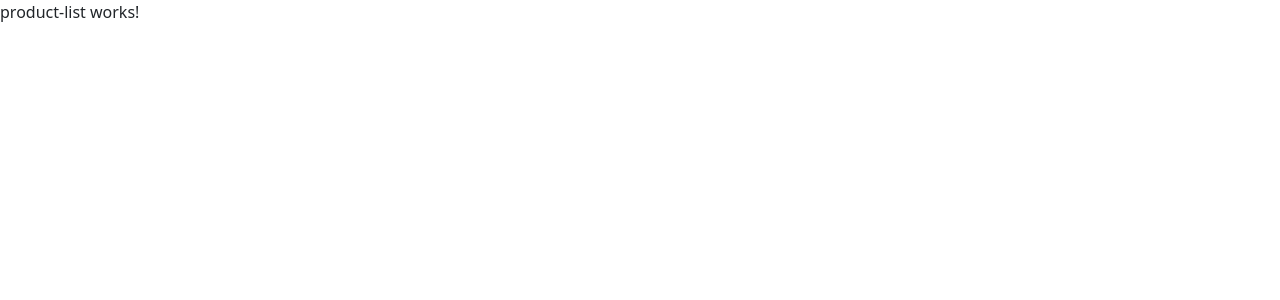
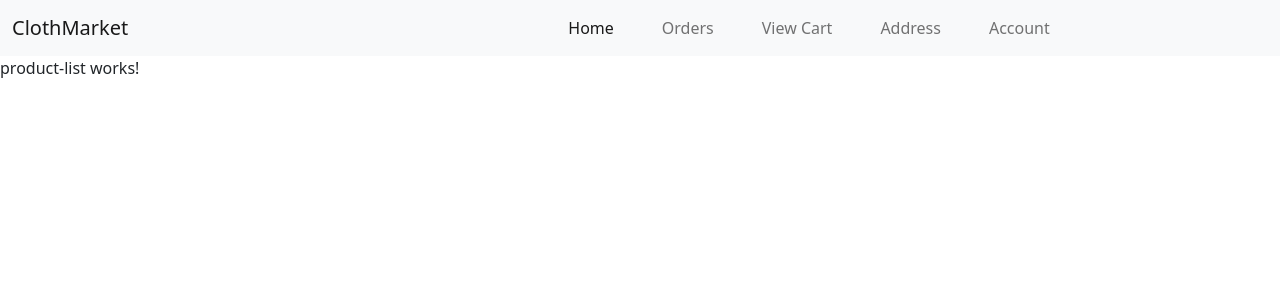
Before and after one commit to Akshay-clou/Pyrahackathon, an Angular app: page / in a window 1280 px wide. Shown: the top 300 px of the page. Built offline with nearby package versions, Linux system fonts and the light colour scheme.

Commit message:
header added

```diff
--- a/src/app/app.component.html
+++ b/src/app/app.component.html
@@ -1,3 +1,29 @@
 
-
+<nav class="navbar navbar-expand-lg navbar-light bg-light">
+  <div class="container-fluid">
+    <a class="navbar-brand" routerLink="/">ClothMarket</a>
+    <button class="navbar-toggler" type="button" data-bs-toggle="collapse" data-bs-target="#navbarTogglerDemo02" aria-controls="navbarTogglerDemo02" aria-expanded="false" aria-label="Toggle navigation">
+      <span class="navbar-toggler-icon"></span>
+    </button>
+    <div class="collapse navbar-collapse " id="navbarTogglerDemo02">
+      <ul class="navbar-nav me-auto mb-2 mb-lg-0  " style="margin-left: 400px;" >
+        <li class="nav-item px-3">
+          <a class="nav-link active" aria-current="page" routerLink="/">Home</a>
+        </li>
+        <li class=" px-3">
+          <a class="nav-link" routerLink="order-summary">Orders</a>
+        </li>
+        <li class=" px-3">
+          <a class="nav-link" routerLink="/view-cart">View Cart</a>
+        </li>
+        <li class=" px-3">
+          <a class="nav-link " routerLink="/address">Address</a>
+        </li>
+        <li class=" px-3">
+          <a class="nav-link " routerLink="/account">Account</a>
+        </li>
+      </ul>
+    </div>
+  </div>
+</nav>
 <router-outlet></router-outlet>
```
